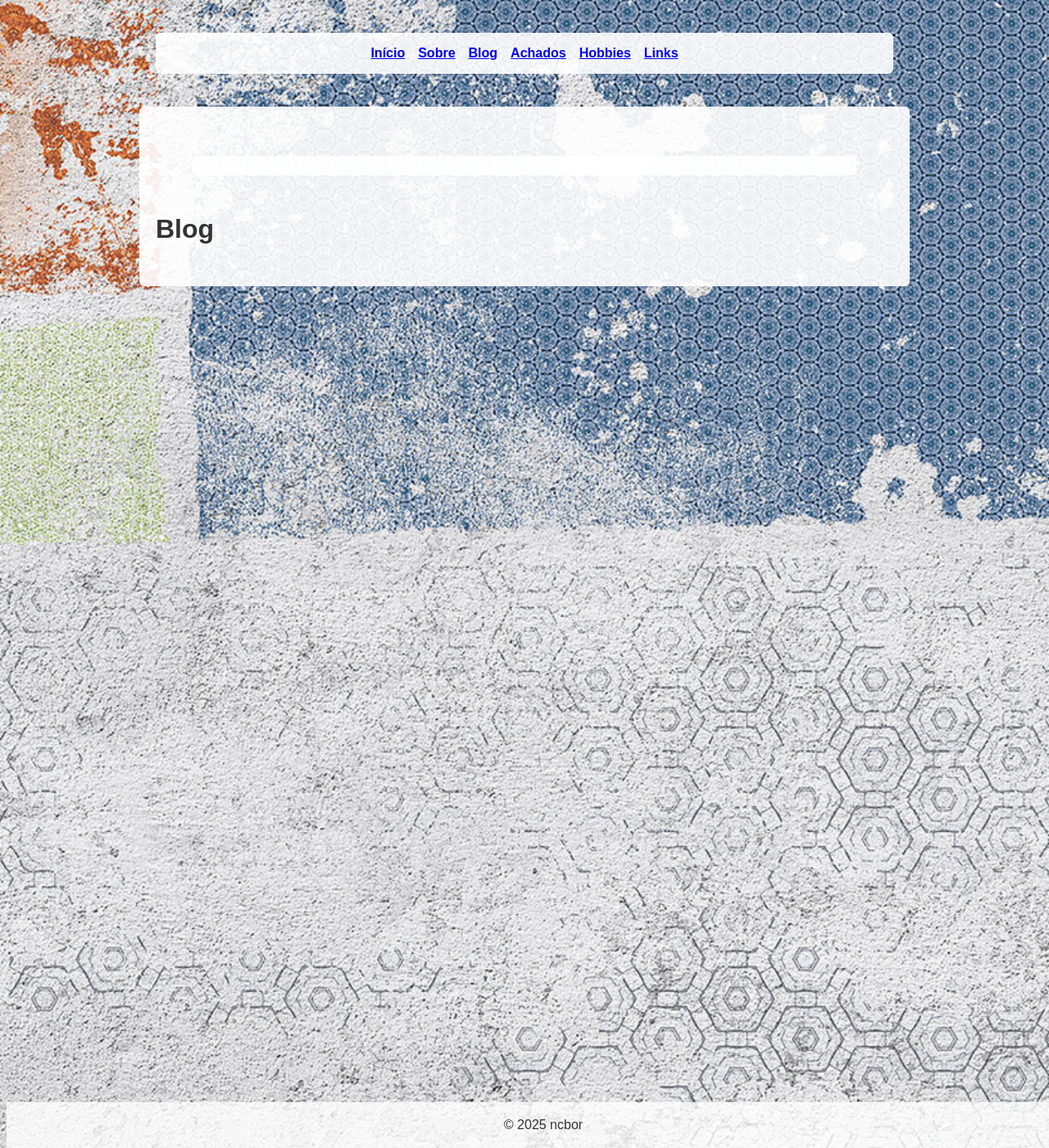
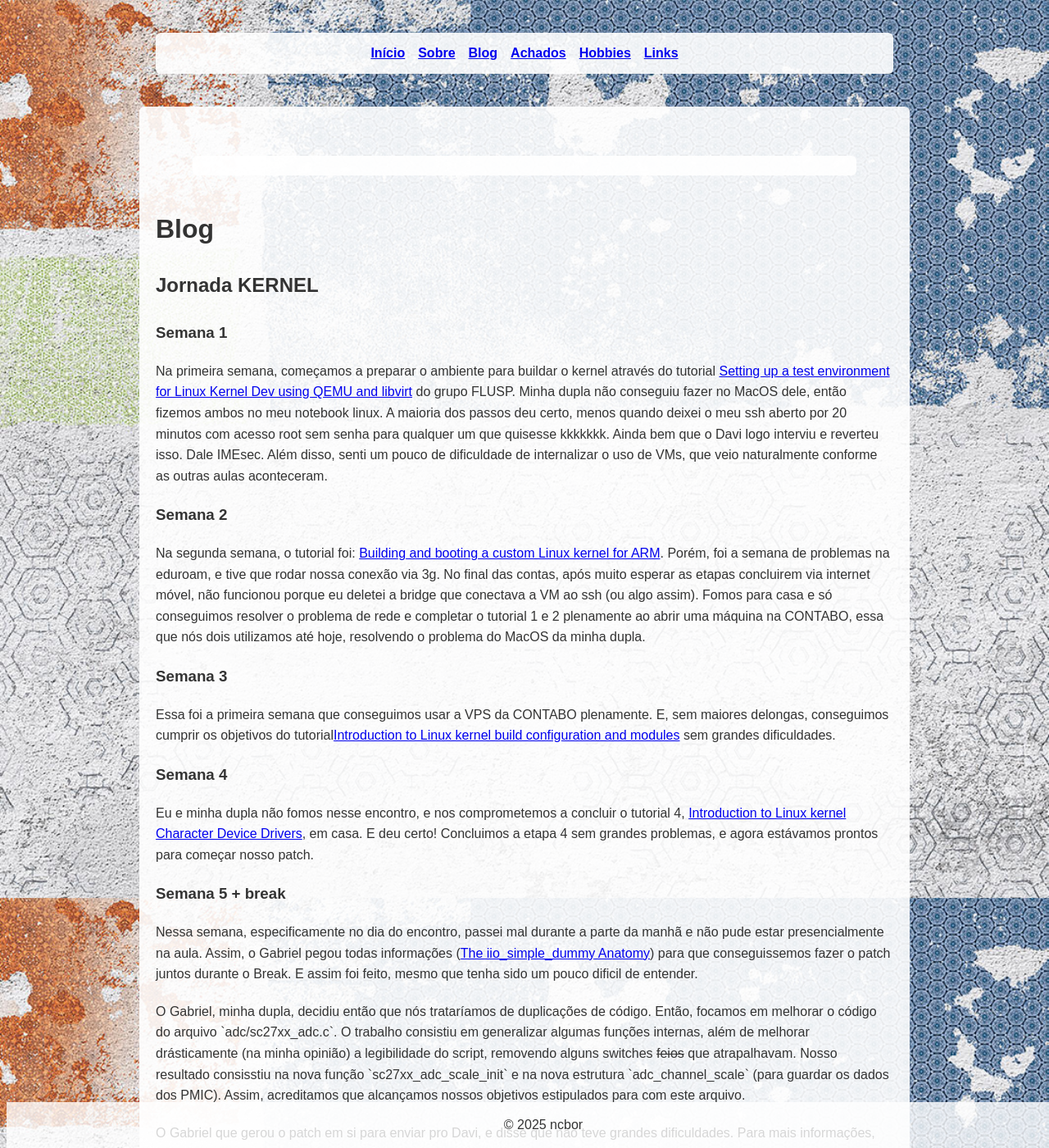
Before and after one commit to ncbor/ncbor.github.io, a Jekyll site: the page built from blog.html, in a window 1280 px wide and 1400 px high. Shown: the whole window at 82% size. Built offline with Jekyll 4.4.1, drawn with Linux system fonts in a browser that asks for light colours; some of the changed text lies outside the part shown.

Commit message:
Blog KERNEL

```diff
--- a/_includes/nav.html
+++ b/_includes/nav.html
@@ -1,7 +1,7 @@
 <nav>
     <a href="/index.html">Início</a>
     <a href="/about.html">Sobre</a>
-    <a href="/index.html">Blog</a>
+    <a href="/blog.html">Blog</a>
     <a href="/achados.html">Achados</a>
     <a href="/hobbies.html">Hobbies</a>
     <a href="/links.html">Links</a>
--- a/blog.html
+++ b/blog.html
@@ -14,7 +14,7 @@ title: "Blog"
     <body>
         <nav><!-- mesmo nav --></nav>
         <h1>Blog</h1>
-        <ul class="posts-list">
+        <!-- <ul class="posts-list">
             {% for post in site.posts %}
             <li class="card">
                 <a href="{{ post.url }}">{{ post.title }}</a>
@@ -25,6 +25,85 @@ title: "Blog"
                 <p>{{ post.excerpt | strip_html | truncate: 120 }}</p>
             </li>
             {% endfor %}
-        </ul>
+        </ul> -->
+        <h2>Jornada KERNEL</h2>
+        <h3>Semana 1</h3>
+        <p>
+            Na primeira semana, começamos a preparar o ambiente para buildar o
+            kernel através do tutorial
+            <a href="https://flusp.ime.usp.br/kernel/qemu-libvirt-setup/"
+                >Setting up a test environment for Linux Kernel Dev using QEMU
+                and libvirt</a
+            >
+            do grupo FLUSP. Minha dupla não conseguiu fazer no MacOS dele, então
+            fizemos ambos no meu notebook linux. A maioria dos passos deu certo,
+            menos quando deixei o meu ssh aberto por 20 minutos com acesso root
+            sem senha para qualquer um que quisesse kkkkkkk. Ainda bem que o
+            Davi logo interviu e reverteu isso. Dale IMEsec. Além disso, senti
+            um pouco de dificuldade de internalizar o uso de VMs, que veio
+            naturalmente conforme as outras aulas aconteceram.
+        </p>
+        <h3>Semana 2</h3>
+        <p>
+            Na segunda semana, o tutorial foi:
+            <a href="https://flusp.ime.usp.br/kernel/build-linux-for-arm/"
+                >Building and booting a custom Linux kernel for ARM</a
+            >. Porém, foi a semana de problemas na eduroam, e tive que rodar
+            nossa conexão via 3g. No final das contas, após muito esperar as
+            etapas concluirem via internet móvel, não funcionou porque eu
+            deletei a bridge que conectava a VM ao ssh (ou algo assim). Fomos
+            para casa e só conseguimos resolver o problema de rede e completar o
+            tutorial 1 e 2 plenamente ao abrir uma máquina na CONTABO, essa que
+            nós dois utilizamos até hoje, resolvendo o problema do MacOS da
+            minha dupla.
+        </p>
+        <h3>Semana 3</h3>
+        <p>
+            Essa foi a primeira semana que conseguimos usar a VPS da CONTABO
+            plenamente. E, sem maiores delongas, conseguimos cumprir os
+            objetivos do tutorial<a
+                href="https://flusp.ime.usp.br/kernel/modules-intro/"
+                >Introduction to Linux kernel build configuration and modules</a
+            >
+            sem grandes dificuldades.
+        </p>
+        <h3>Semana 4</h3>
+        <p>
+            Eu e minha dupla não fomos nesse encontro, e nos comprometemos a
+            concluir o tutorial 4,
+            <a href="https://flusp.ime.usp.br/kernel/char-drivers-intro/"
+                >Introduction to Linux kernel Character Device Drivers</a
+            >, em casa. E deu certo! Concluimos a etapa 4 sem grandes problemas,
+            e agora estávamos prontos para começar nosso patch.
+        </p>
+        <h3>Semana 5 + break</h3>
+        <p>
+            Nessa semana, especificamente no dia do encontro, passei mal durante
+            a parte da manhã e não pude estar presencialmente na aula. Assim, o
+            Gabriel pegou todas informações (<a
+                href="https://flusp.ime.usp.br/iio/iio-dummy-anatomy/"
+                >The iio_simple_dummy Anatomy</a
+            >) para que conseguissemos fazer o patch juntos durante o Break. E
+            assim foi feito, mesmo que tenha sido um pouco dificil de entender.
+        </p>
+        <p>
+            O Gabriel, minha dupla, decidiu então que nós trataríamos de
+            duplicações de código. Então, focamos em melhorar o código do
+            arquivo `adc/sc27xx_adc.c`. O trabalho consistiu em generalizar
+            algumas funções internas, além de melhorar drásticamente (na minha
+            opinião) a legibilidade do script, removendo alguns switches
+            <s>feios</s> que atrapalhavam. Nosso resultado consisstiu na nova
+            função `sc27xx_adc_scale_init` e na nova estrutura
+            `adc_channel_scale` (para guardar os dados dos PMIC). Assim,
+            acreditamos que alcançamos nossos objetivos estipulados para com
+            este arquivo.
+        </p>
+        <p>
+            O Gabriel que gerou o patch em si para enviar pro Davi, e disse que
+            não teve grandes dificuldades. Para mais informações, acesse o
+            <a href="https://www.linux.ime.usp.br/~apolo/mac0470/"
+                >site do Gabriel</a
+            >
+        </p>
     </body>
 </html>
--- a/index.html
+++ b/index.html
@@ -56,6 +56,10 @@ title: "Página Inicial"
             Sou Nícolas Caldas Borsari, e este é um lugar simples onde
             compartilho meus pensamentos, trabalhos e interesses.
         </p>
+        <p>
+            O site ainda está em construção! Os posts sobre o KERNEL podem ser
+            vistos em BLOG.
+        </p>
         <h2>Conteúdos Atualizados Recentemente</h2>
         <ul>
             <!-- Exemplo de item recente -->
```
